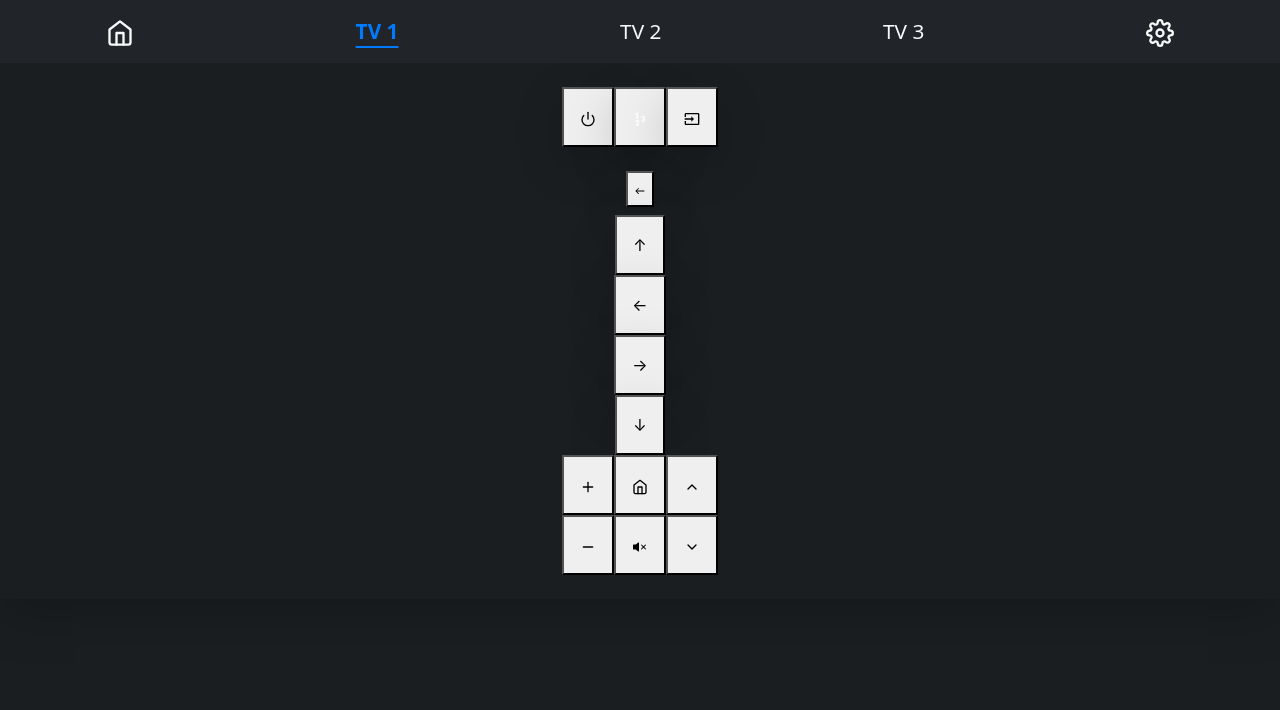
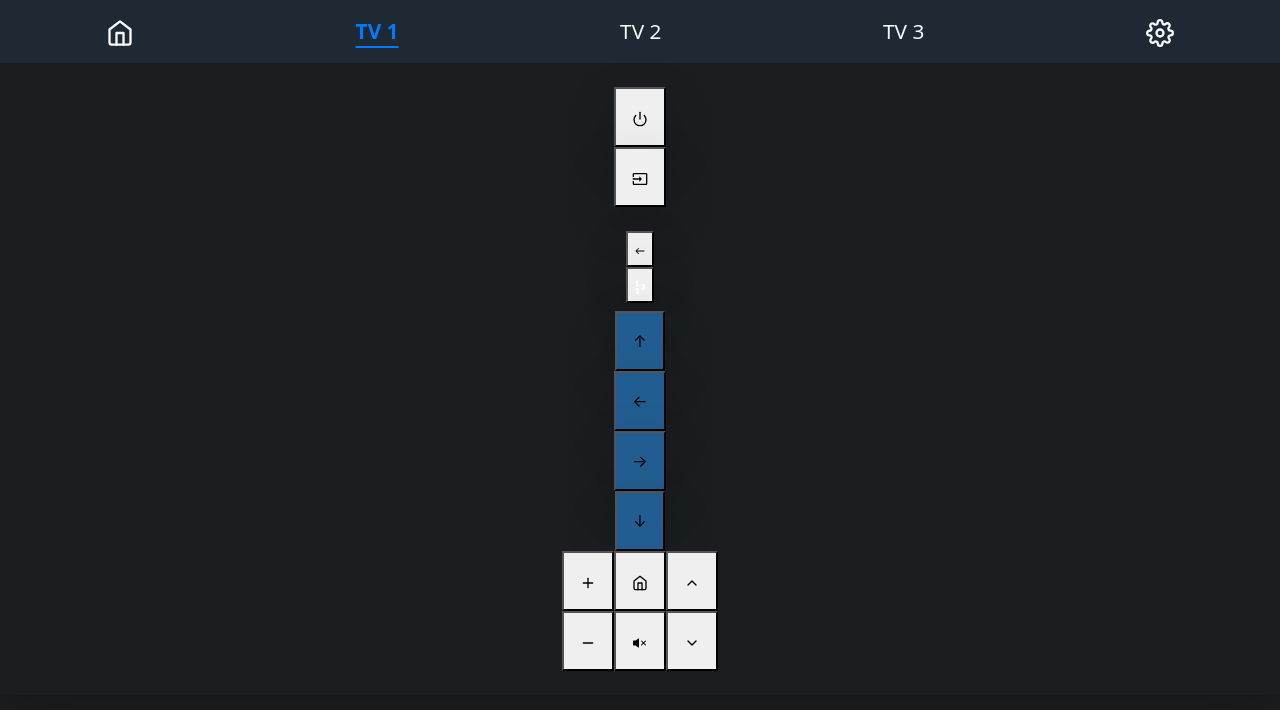
Before and after one commit to durkinm2/samsung-react-remote, a React (Create React App) app: page /tv/1 in a window 1280 px wide. Shown: the top 710 px of the page. Built offline with nearby package versions, Linux system fonts and the light colour scheme.

Commit message:
home page styling

```diff
--- /dev/null
+++ b/src/components/DPad.css
@@ -0,0 +1,5 @@
+.dpad-container button {
+    background: #225d91;
+    /*background: linear-gradient(190deg,#236cb8 30%,#1d507c 100%,#82c2f0 10%);*/
+
+}
--- a/src/components/DPad.js
+++ b/src/components/DPad.js
@@ -1,11 +1,12 @@
 import React, {useState} from 'react';
+import './DPad.css'
 const DPad = () => {
 
     return (
         <div>
 
             {/* D-pad */}
-            <div className="flex items-center justify-center grid grid-cols-3">
+            <div className="flex items-center justify-center grid grid-cols-3 dpad-container">
                 <div className="col-span-1"></div>
                 <button className="p-3 text-xl bg-gray-700 rounded-full shadow-lg focus:outline-none">
                     ↑
--- a/src/components/Home/Home.js
+++ b/src/components/Home/Home.js
@@ -70,8 +70,12 @@ const Home = () => {
     return  (
         <div className="container mx-auto home-container">
             <div className="card">
-                <div className="card-header">
+                <div className="card-header ">
+                    <div className="flex justify-between mt-1">
                     <h5>Screens</h5>
+                    <h7 className=""><b>{tvs.length} </b> Devices</h7>
+                    </div>
+
                 </div>
                 <div className="card-body grid gap-4">
                     {tvs &&
@@ -80,7 +84,7 @@ const Home = () => {
                                 <div className="flex">
                                     <button
                                         className={`flex flex-1 bg-gray-700 p-3 rounded-l-md text-white items-center justify-center focus:outline-none
-                                        ${  tv.isOn ? 'bg-blue-500' : 'bg-gray-700 disabled'
+                                        ${  tv.isOn ? 'bg-gradient-to-tr from-cyan-500/90 from-0% via-sky-600/95 via-80% to-blue-500/80 to-100%' : 'bg-gray-700 disabled'
                                         }`}
                                         style={{ width: '75%' }}
                                         disabled={!tv.isOn}
--- a/src/components/Navbar/Navbar.css
+++ b/src/components/Navbar/Navbar.css
@@ -1,3 +1,6 @@
+.nav-container {
+  background: linear-gradient(to bottom, #1f2933 100%, #4a5568 70%);
+}
 .custom-navbar-brand {
   font-weight: bold;
   font-size: 1.0em !important;
--- a/src/components/Navbar/Navbar.js
+++ b/src/components/Navbar/Navbar.js
@@ -16,7 +16,7 @@ const NavBar = () => {
     return (
         <div>
             {/* Navbar */}
-        <Navbar expand="lg" className="bg-dark text-light">
+        <Navbar expand="lg" className="nav-container text-light">
             <Container>
                 {/*<Navbar.Brand as={Link} to="/" className="custom-navbar-brand">SamsungTV</Navbar.Brand>*/}
                 <Nav className="custom-nav" style={{display:"flex", flexDirection:"row", justifyContent: 'space-between', alignItems: 'center', width: '100%'}} activeKey="1" onSelect={handleSelect}>
--- a/src/components/Remote/Remote.css
+++ b/src/components/Remote/Remote.css
@@ -2,6 +2,7 @@
     max-height: 0;
     overflow: hidden;
     transition: max-height 0.5s ease-in-out;
+
 }
 
 .digit-buttons-visible {
@@ -11,3 +12,14 @@
 .digit-buttons-hidden {
     max-height: 0;
 }
+
+.home-button {
+    /*background: linear-gradient(140deg,#236cb8 2%,#3085cf 100%,#82c2f0 100%);*/
+}
+
+.input-button {
+}
+
+.toggle-button.active {
+    background: #2c77ba;
+}
--- a/src/components/Remote/Remote.js
+++ b/src/components/Remote/Remote.js
@@ -25,7 +25,6 @@ const Remote = ({ onDirectionClick }) => {
         setShowDigitButtons((prev) => !prev);
         setMarginTop('10px');
         setMarginBottom('24px');
-
     };
     const digitButtonsStyle = {
         maxHeight: showDigitButtons ? '1000px' : '0',
@@ -45,14 +44,9 @@ const Remote = ({ onDirectionClick }) => {
                         <button className="p-3 bg-red-500 rounded-md shadow-lg flex items-center justify-center focus:outline-none">
                             <FiPower className="w-6 h-6 flex-shrink-0" />
                         </button>
-                        <button
-                            className={`p-3 rounded-md shadow-lg text-white flex items-center justify-center focus:outline-none ${
-                                showDigitButtons ? 'bg-blue-500' : 'bg-gray-700'
-                            }`}
-                            onClick={toggleDigitButtons} >
-                            <TbNumbers className="w-6 h-6 flex-shrink-0" />
-                        </button>
-                        <button className="p-3 bg-slate-800 rounded-md shadow-lg flex items-center justify-center focus:outline-none">
+                        <div className="col-span-1"></div>
+
+                        <button className="input-button p-3 bg-gradient-to-r from-blue-600/75 to-violet-600/80 rounded-md shadow-lg flex items-center justify-center focus:outline-none">
                             <MdInput className="w-6 h-6 flex-shrink-0" />
                         </button>
                     </div>
@@ -63,6 +57,15 @@ const Remote = ({ onDirectionClick }) => {
                     <div className="grid grid-cols-3 gap-4 mb-2 mt-4">
                         <button className="p-1 bg-slate-800 rounded-md shadow-lg flex items-center justify-center focus:outline-none">
                             <IoIosArrowRoundBack className="w-9 h-9 flex-shrink-0"/>
+                        </button>
+                        <div className="col-span-1"></div>
+
+                        <button
+                            className={`toggle-button p-1 rounded-md shadow-lg text-white flex items-center justify-center focus:outline-none ${
+                                showDigitButtons ? 'active' : 'bg-gray-700'
+                            }`}
+                            onClick={toggleDigitButtons} >
+                            <TbNumbers className="w-6 h-6 flex-shrink-0" />
                         </button>
                     </div>
                 </div>
@@ -119,13 +122,13 @@ const Remote = ({ onDirectionClick }) => {
                 {/* ROW5 */}
 
                     <div className="grid grid-cols-3 gap-4">
-                        <button className="p-3 bg-gray-500 rounded-md flex items-center justify-center focus:outline-none">
+                        <button className="p-3 bg-gray-700 rounded-md flex items-center justify-center focus:outline-none">
                             <FiPlus  className="w-6 h-6 flex-shrink-0" />
                         </button>
-                        <button className="p-3 bg-slate-800 rounded-md flex items-center justify-center focus:outline-none">
+                        <button className="p-3 bg-slate-800 home-button rounded-md flex items-center justify-center focus:outline-none">
                             <FiHome  className="w-6 h-6 flex-shrink-0" />
                         </button>
-                        <button className="p-3 bg-gray-500 rounded-md flex items-center justify-center focus:outline-none">
+                        <button className="p-3 bg-gray-700 rounded-md flex items-center justify-center focus:outline-none">
                             <FiChevronUp className="w-6 h-6 flex-shrink-0" />
                         </button>
                     </div>
@@ -133,13 +136,13 @@ const Remote = ({ onDirectionClick }) => {
                 {/* ROW6 */}
 
                     <div className="grid grid-cols-3 gap-4">
-                        <button className="p-3 bg-gray-500 rounded-md flex items-center justify-center focus:outline-none">
+                        <button className="p-3 bg-gray-700 rounded-md flex items-center justify-center focus:outline-none">
                             <FiMinus className="w-6 h-6 flex-shrink-0" />
                         </button>
                         <button className="p-3 bg-gray-700 rounded-md flex items-center justify-center focus:outline-none">
                             <BsFillVolumeMuteFill className="w-6 h-6 flex-shrink-0" />
                         </button>
-                        <button className="p-3 bg-gray-500 rounded-md flex items-center justify-center focus:outline-none">
+                        <button className="p-3 bg-gray-700 rounded-md flex items-center justify-center focus:outline-none">
                             <FiChevronDown className="w-6 h-6 flex-shrink-0" />
                         </button>
                     </div>
```
